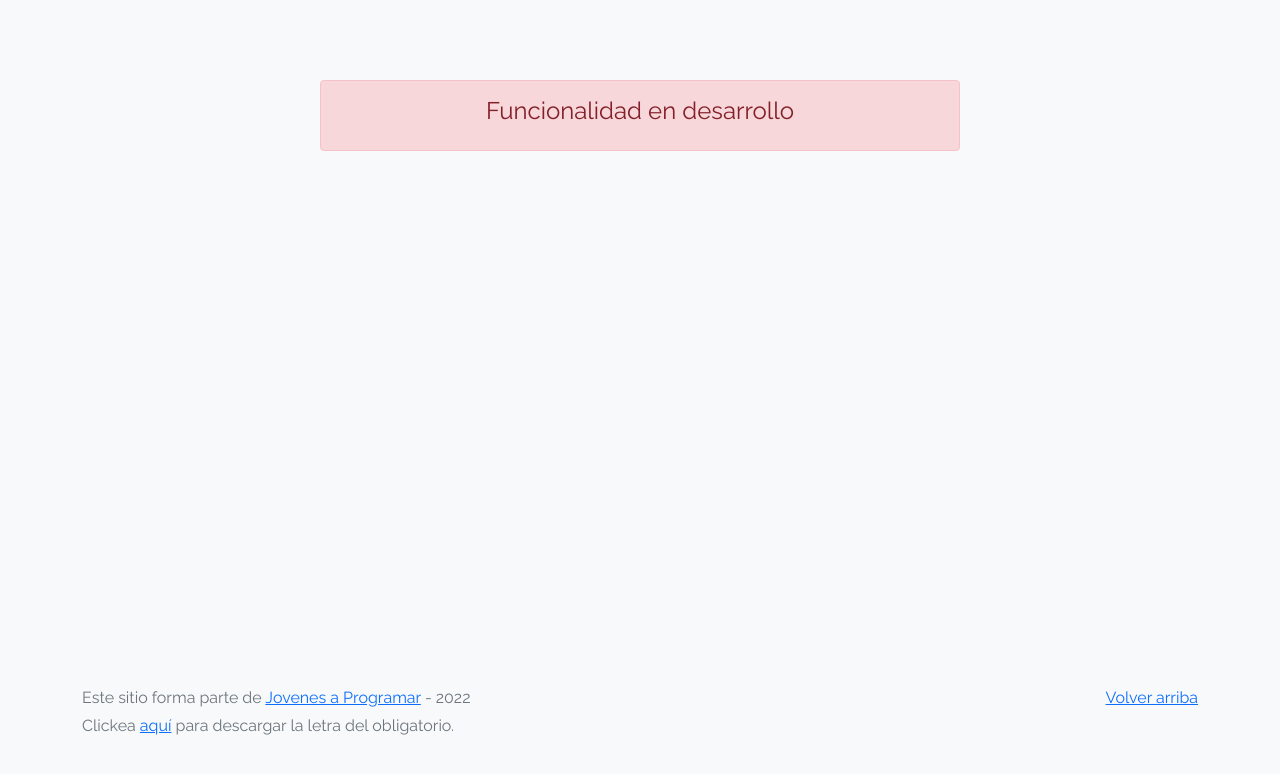
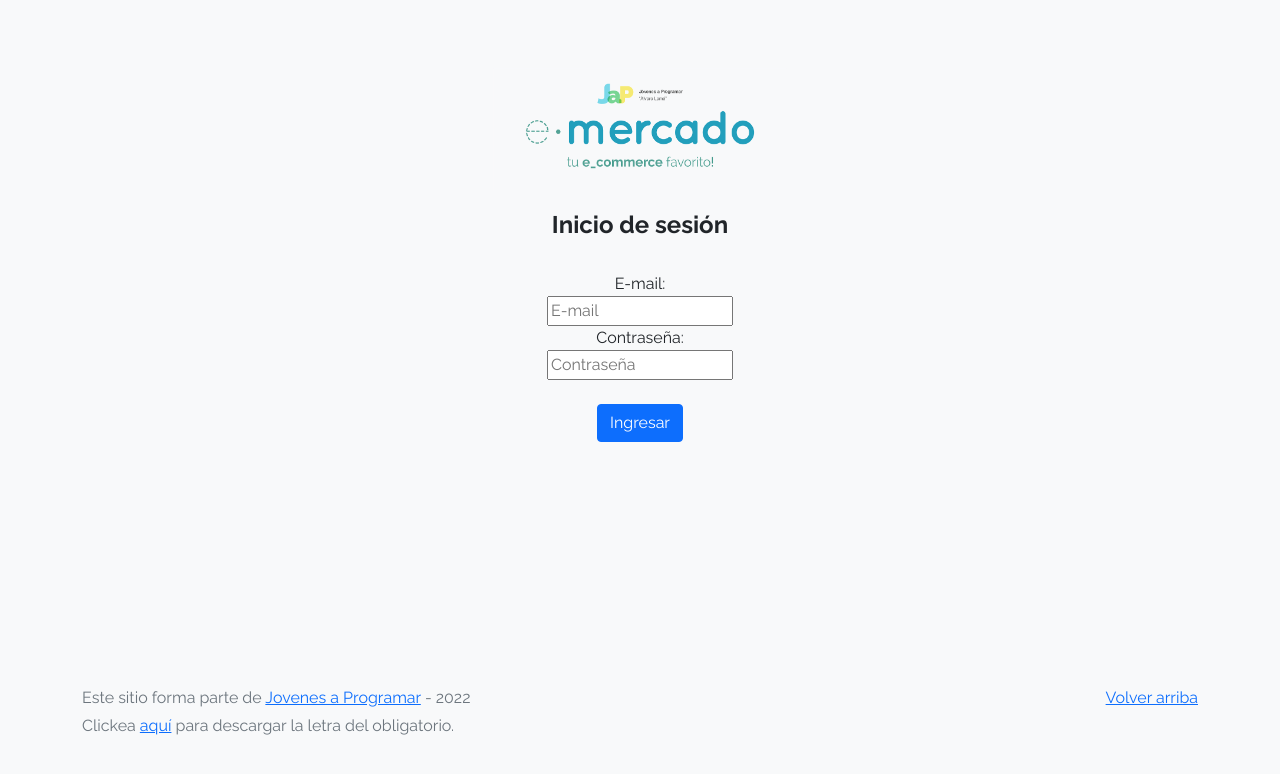
Before and after one commit to ryaev/proyecto, a plain HTML site: page login.html in a window 1280 px wide. Drawn offline with Linux system fonts and the light colour scheme.

Commit message:
css login terminado, falta detalles js login

```diff
--- a/css/styles.css
+++ b/css/styles.css
@@ -188,3 +188,14 @@ a.custom-card:hover {
 .checked {
   color: orange;
 }
+
+body {
+  background-color: rgb(248, 249, 250);
+}
+
+.loginlogo {
+  display: block;
+  margin: auto;
+  width: 30%;
+  padding: 20px;
+}
--- a/js/login.js
+++ b/js/login.js
@@ -0,0 +1,17 @@
+function login(){
+    let correo = document.getElementById("email").value;
+    let contra = document.getElementById("contra").value;
+
+    if (correo!="" && contra!=""){
+        location.href="index.html"
+    }
+    else{
+        alert("Usuario y clave son requeridos");
+    }
+}
+
+document.addEventListener("DOMContentLoaded", () => {
+    document.getElementById("ingresar").addEventListener("click", () => {
+        login();
+    })
+})
--- a/login.html
+++ b/login.html
@@ -9,18 +9,20 @@
   <link href="https://fonts.googleapis.com/css?family=Raleway:300,300i,400,400i,700,700i,900,900i" rel="stylesheet">
   <link href="css/bootstrap.min.css" rel="stylesheet">
   <link href="css/styles.css" rel="stylesheet">
-  <style>
-    body {
-      background-color: rgb(248, 249, 250);
-    }
-  </style>
+  <script src="js/login.js"></script>
 </head>
 
 <body>
   <main class="mt-5">
     <div class="container">
-      <div class="alert alert-danger text-center" role="alert">
-        <h4 class="alert-heading">Funcionalidad en desarrollo</h4>
+      <img class="loginlogo" src="img/login.png">
+      <div class="container text-center">
+        <h4><strong>Inicio de sesión</strong></h4><br>
+        <label for="email">E-mail:</label><br>
+        <input type="text" id="email" placeholder="E-mail"><br>
+        <label for="contra">Contraseña:</label><br>
+        <input type="password" id="contra" placeholder="Contraseña"><br><br>
+        <button id="ingresar" class="btn btn-primary" onclick="">Ingresar</button><br>
       </div>
     </div>
   </main>
@@ -34,7 +36,6 @@
       <p>Clickea <a target="_blank" href="Letra.pdf">aquí</a> para descargar la letra del obligatorio.</p>
     </div>
   </footer>
-  <script src="js/login.js"></script>
 </body>
 
 </html>
```
